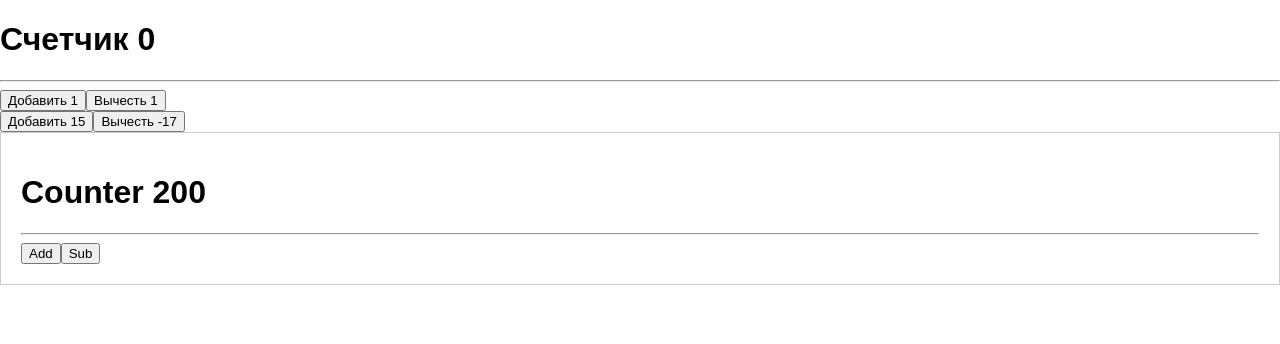
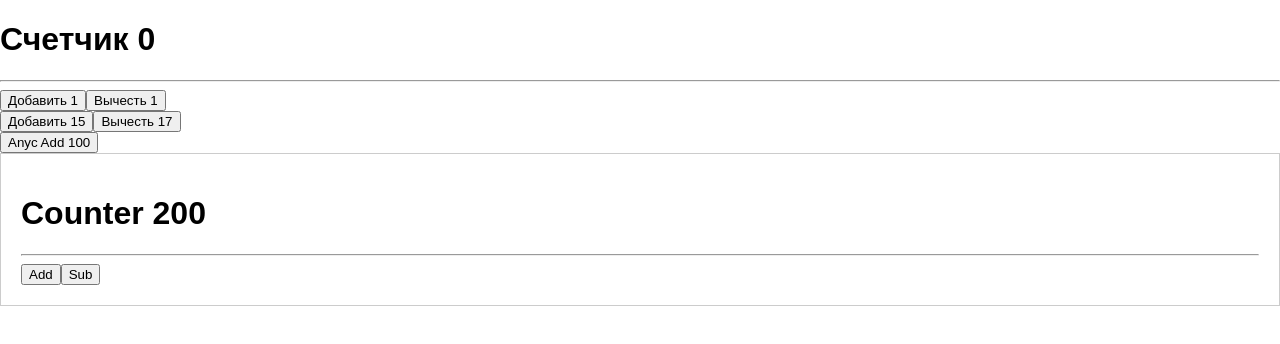
Before and after one commit to Rainspistols/React-tut-0-to-pro-, a React app in the folder react-theory/: page / in a window 1280 px wide. Shown: the top 344 px of the page. Built offline with nearby package versions, Linux system fonts and the light colour scheme.

Commit message:
how to async change state

```diff
--- a/react-theory/package.json
+++ b/react-theory/package.json
@@ -41,6 +41,7 @@
     "react-redux": "^7.1.3",
     "react-router-dom": "^4.3.1",
     "redux": "^4.0.0",
+    "redux-thunk": "^2.3.0",
     "resolve": "1.6.0",
     "sass-loader": "^7.0.3",
     "style-loader": "0.19.0",
--- a/react-theory/src/App.js
+++ b/react-theory/src/App.js
@@ -2,7 +2,7 @@ import React, { Component } from 'react';
 import { connect } from 'react-redux';
 import './App.scss';
 import Counter from './Counter';
-import { add, sub, addNumber } from './redux/actions/actions';
+import { add, sub, addNumber, asyncAdd } from './redux/actions/actions';
 
 class App extends Component {
   render() {
@@ -24,9 +24,16 @@ class App extends Component {
             Добавить 15
           </button>
           <button onClick={() => this.props.onAddNumber(-17)}>
-            Вычесть -17
+            Вычесть 17
           </button>
         </div>
+
+        <div className='Actions'>
+          <button onClick={() => this.props.onAsyncAdd(100)}>
+            Anyc Add 100
+          </button>
+        </div>
+
         <Counter />
       </div>
     );
@@ -42,7 +49,8 @@ function mapDispatchToProps(dispatch) {
   return {
     onAdd: () => dispatch(add()),
     onSub: () => dispatch(sub()),
-    onAddNumber: number => dispatch(addNumber(number))
+    onAddNumber: number => dispatch(addNumber(number)),
+    onAsyncAdd: number => dispatch(asyncAdd(number))
   };
 }
 
--- a/react-theory/src/index.js
+++ b/react-theory/src/index.js
@@ -5,6 +5,7 @@ import App from './App';
 import registerServiceWorker from './registerServiceWorker';
 import { createStore, applyMiddleware } from 'redux';
 import { Provider } from 'react-redux';
+import reduxThunk from 'redux-thunk';
 import rootReducer from './redux/rootReducer';
 
 const loggerMiddleWare = store => next => action => {
@@ -13,7 +14,10 @@ const loggerMiddleWare = store => next => action => {
   return result;
 };
 
-const store = createStore(rootReducer, applyMiddleware(loggerMiddleWare));
+const store = createStore(
+  rootReducer,
+  applyMiddleware(loggerMiddleWare, reduxThunk)
+);
 
 const app = (
   <Provider store={store}>
--- a/react-theory/src/redux/actions/actions.js
+++ b/react-theory/src/redux/actions/actions.js
@@ -16,6 +16,13 @@ export function addNumber(number) {
     payload: number
   };
 }
+export function asyncAdd(number) {
+  return dispatch => {
+    setTimeout(() => {
+      dispatch(addNumber(number));
+    }, 3000);
+  };
+}
 export function add2(number) {
   return {
     type: ADD2,
```
Also changed, not shown: 1 other file (tests, documents, lock files or other folders).
